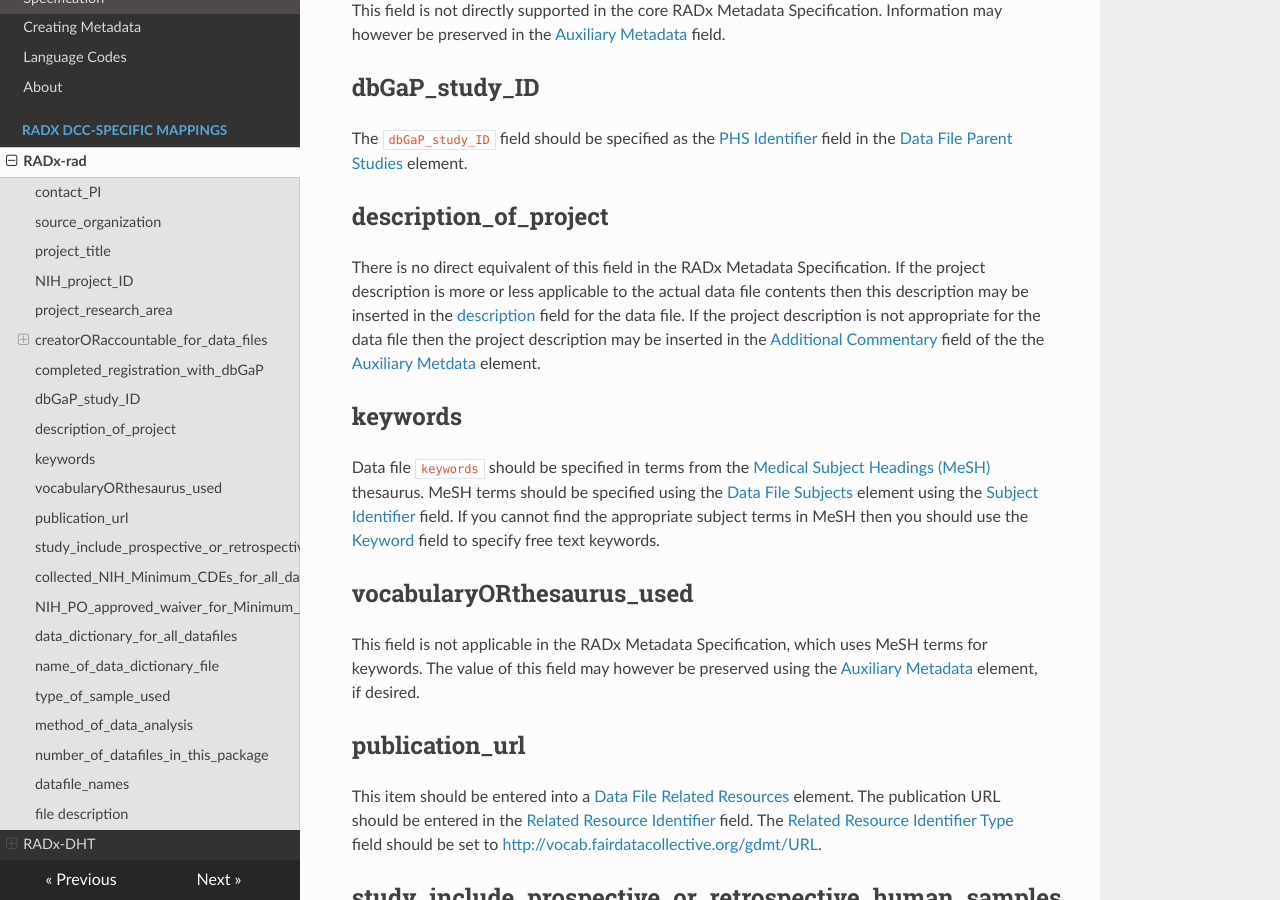
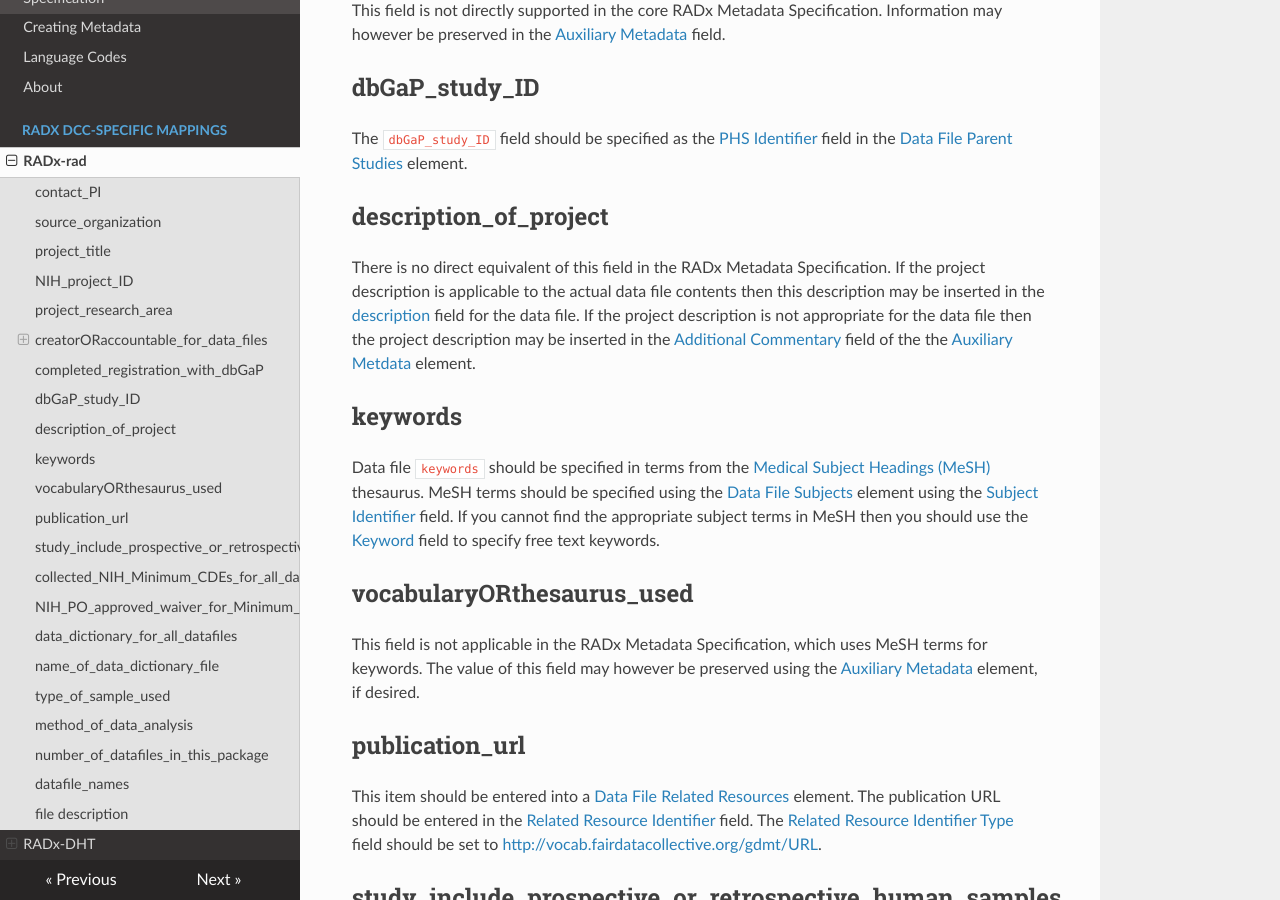
Before and after one commit to RADx/radx-metadata-spec-docs, an MkDocs documentation site: the page built from docs/radx-rad-mapping.md, in a window 1280 px wide and 900 px high, scrolled down 2457 px. Built offline with MkDocs 1.6.1, drawn with Linux system fonts in a browser that asks for light colours; nearby versions of some CDN libraries.

Commit message:
Removed waffle

```diff
--- a/docs/radx-rad-mapping.md
+++ b/docs/radx-rad-mapping.md
@@ -74,7 +74,7 @@ The `dbGaP_study_ID` field should be specified as the [PHS Identifier](specifica
 
 ## description_of_project
 
-There is no direct equivalent of this field in the RADx Metadata Specification.  If the project description is more or less applicable to the actual data file contents then this description may be inserted in the [description](specification.md#description) field for the data file.  If the project description is not appropriate for the data file then the project description may be inserted in the [Additional Commentary](specification.md#additional-commentary) field of the the [Auxiliary Metdata](specification.md#auxiliary-metadata) element.
+There is no direct equivalent of this field in the RADx Metadata Specification.  If the project description is applicable to the actual data file contents then this description may be inserted in the [description](specification.md#description) field for the data file.  If the project description is not appropriate for the data file then the project description may be inserted in the [Additional Commentary](specification.md#additional-commentary) field of the the [Auxiliary Metdata](specification.md#auxiliary-metadata) element.
 
 ## keywords
 
```
